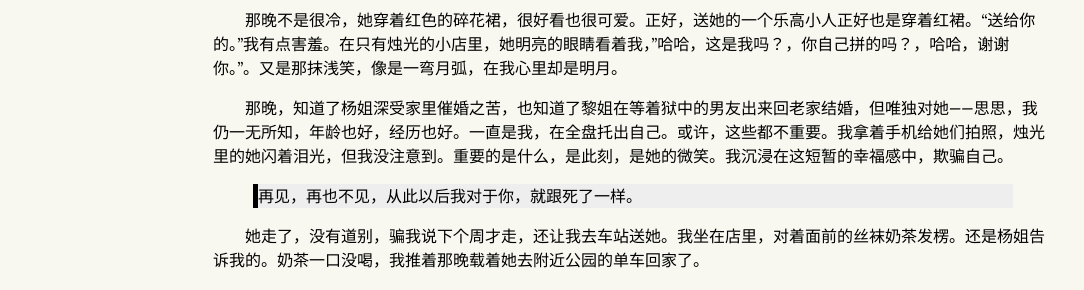
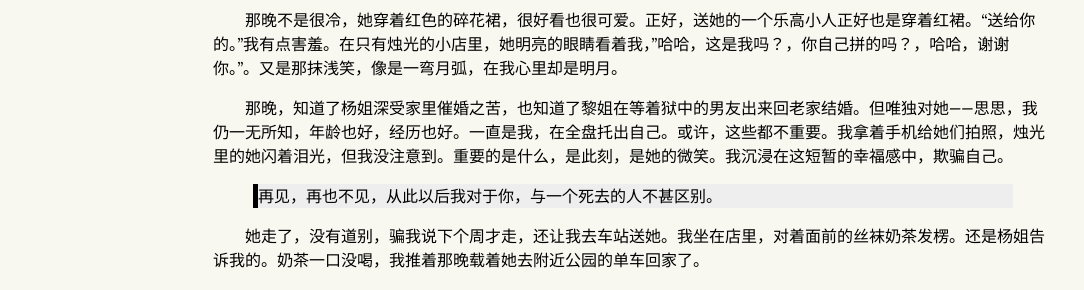
Before and after one commit to NeonSkylar69/NeonSkylar69.github.io, a Jekyll site: the page built from _posts/2022-08-06-Agirl-03.md, in a window 1280 px wide. Shown: the part 895-1185 px from the top of the page, without its empty margins (7-1091 px from the left). Built offline with Jekyll 4.4.1, drawn with Linux system fonts in a browser that asks for light colours.

Commit message:
Update 2022-08-06-Agirl-03.md

```diff
--- a/_posts/2022-08-06-Agirl-03.md
+++ b/_posts/2022-08-06-Agirl-03.md
@@ -23,9 +23,9 @@ category: Mood
 
 &emsp;&emsp;那晚不是很冷，她穿着红色的碎花裙，很好看也很可爱。正好，送她的一个乐高小人正好也是穿着红裙。“送给你的。”我有点害羞。在只有烛光的小店里，她明亮的眼睛看着我，”哈哈，这是我吗？，你自己拼的吗？，哈哈，谢谢你。”。又是那抹浅笑，像是一弯月弧，在我心里却是明月。
 
-&emsp;&emsp;那晚，知道了杨姐深受家里催婚之苦，也知道了黎姐在等着狱中的男友出来回老家结婚，但唯独对她——思思，我仍一无所知，年龄也好，经历也好。一直是我，在全盘托出自己。或许，这些都不重要。我拿着手机给她们拍照，烛光里的她闪着泪光，但我没注意到。重要的是什么，是此刻，是她的微笑。我沉浸在这短暂的幸福感中，欺骗自己。
+&emsp;&emsp;那晚，知道了杨姐深受家里催婚之苦，也知道了黎姐在等着狱中的男友出来回老家结婚。但唯独对她——思思，我仍一无所知，年龄也好，经历也好。一直是我，在全盘托出自己。或许，这些都不重要。我拿着手机给她们拍照，烛光里的她闪着泪光，但我没注意到。重要的是什么，是此刻，是她的微笑。我沉浸在这短暂的幸福感中，欺骗自己。
 
-> 再见，再也不见，从此以后我对于你，就跟死了一样。
+> 再见，再也不见，从此以后我对于你，与一个死去的人不甚区别。
 
 &emsp;&emsp;她走了，没有道别，骗我说下个周才走，还让我去车站送她。我坐在店里，对着面前的丝袜奶茶发楞。还是杨姐告诉我的。奶茶一口没喝，我推着那晚载着她去附近公园的单车回家了。
 
```
